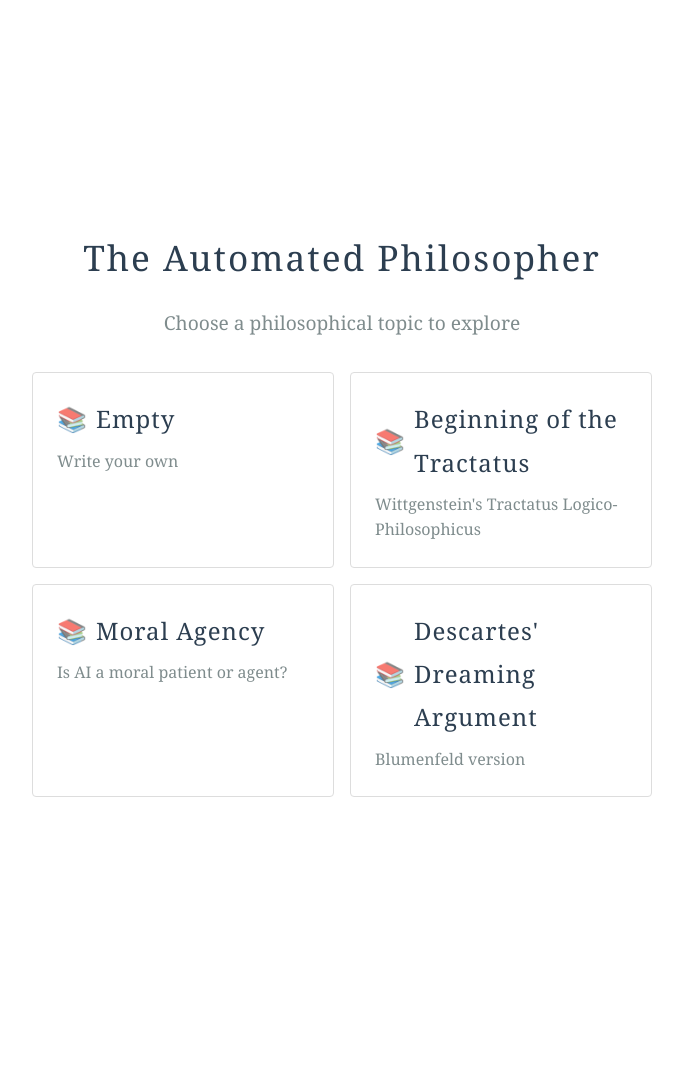
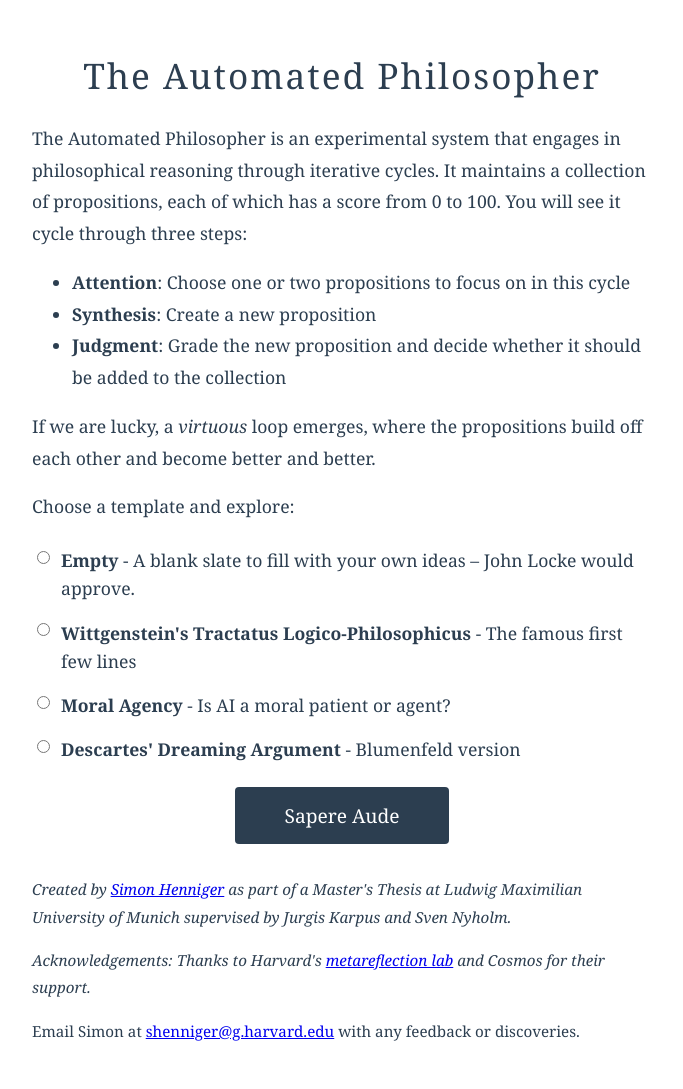
Before and after one commit to shenniger/automatedphil, a Flask app: page / in a window 1280 px wide. Shown: the whole page, without its empty margins (298-981 px from the left). Run offline with Flask 3, Linux system fonts and the light colour scheme.

Commit message:
Better explanation page

```diff
--- a/app.py
+++ b/app.py
@@ -73,7 +73,7 @@ def format_storage_as_md(storage):
 STORAGE_OPTIONS = {
     "empty": {
         "name": "Empty",
-        "description": "Write your own",
+        "description": "A blank slate to fill with your own ideas – John Locke would approve.",
         "data": [
             {
                 "identifier": "1.1",
@@ -90,8 +90,8 @@ STORAGE_OPTIONS = {
         ]
     },
     "tractatus": {
-        "name": "Beginning of the Tractatus",
-        "description": "Wittgenstein's Tractatus Logico-Philosophicus",
+        "name": "Wittgenstein's Tractatus Logico-Philosophicus",
+        "description": "The famous first few lines",
         "data": [
             {
                 "identifier": "1",
--- a/templates/index.html
+++ b/templates/index.html
@@ -29,9 +29,10 @@
             background: white;
             z-index: 1000;
             display: flex;
-            align-items: center;
+            align-items: flex-start;
             justify-content: center;
             padding: 20px;
+            overflow-y: auto;
         }
 
         .selection-overlay.hidden {
@@ -52,61 +53,44 @@
             margin-bottom: 1rem;
         }
 
-        .selection-subtitle {
-            text-align: center;
-            font-size: 1.2rem;
-            color: #7f8c8d;
-            margin-bottom: 2rem;
+        .info-text {
+            font-size: 1.1rem;
+            color: #2c3e50;
+            line-height: 1.8;
+            margin-bottom: 1.5rem;
+            text-align: left;
         }
 
-        .options-grid {
-            display: grid;
-            grid-template-columns: repeat(auto-fit, minmax(280px, 1fr));
-            gap: 1rem;
-            margin-bottom: 2rem;
+        .info-text p {
+            margin: 0 0 1rem 0;
         }
 
-        .option-card {
-            background: white;
-            border: 1px solid #ddd;
-            border-radius: 4px;
-            padding: 1.5rem;
-            cursor: pointer;
-            transition: all 0.3s ease;
-            position: relative;
+        .options-list {
+            margin: 1.5rem 0;
+            text-align: left;
         }
 
-        .option-card:hover {
-            border-color: #2c3e50;
-            box-shadow: 0 2px 8px rgba(0, 0, 0, 0.1);
-        }
-
-        .option-card.selected {
-            border-color: #2c3e50;
-            border-width: 2px;
-            box-shadow: 0 2px 8px rgba(0, 0, 0, 0.1);
-        }
-
-        .option-name {
-            font-size: 1.5rem;
-            color: #2c3e50;
-            margin-bottom: 0.5rem;
-            font-weight: 300;
-            letter-spacing: 1px;
+        .option-item {
+            margin-bottom: 1rem;
             display: flex;
-            align-items: center;
+            align-items: flex-start;
             gap: 0.5rem;
         }
 
-        .option-description {
-            font-size: 1rem;
-            color: #7f8c8d;
-            line-height: 1.6;
+        .option-radio {
+            margin-top: 0.3rem;
+            cursor: pointer;
         }
 
-        .option-icon {
-            font-size: 1.5rem;
-            opacity: 0.7;
+        .option-label {
+            font-size: 1.1rem;
+            color: #2c3e50;
+            line-height: 1.6;
+            cursor: pointer;
+        }
+
+        .option-label:hover {
+            color: #34495e;
         }
 
         .continue-btn {
@@ -118,16 +102,7 @@
             cursor: pointer;
             font-size: 1.2rem;
             font-family: 'Georgia', 'Times New Roman', serif;
-            display: block;
-            margin: 0 auto;
             transition: all 0.3s ease;
-            opacity: 0;
-            pointer-events: none;
-        }
-
-        .continue-btn.visible {
-            opacity: 1;
-            pointer-events: auto;
         }
 
         .continue-btn:hover {
@@ -438,8 +413,7 @@
             border-radius: 3px;
             font-family: inherit;
         }
-
-        .add-form input {
+.add-form input {
             font-size: 0.9rem;
         }
 
@@ -455,21 +429,38 @@
     <div class="selection-overlay" id="selectionOverlay">
         <div class="selection-container">
             <h1 class="selection-title">The Automated Philosopher</h1>
-            <div class="selection-subtitle">Choose a philosophical topic to explore</div>
 
-            <div class="options-grid">
+            <div class="info-text">
+              <p>The Automated Philosopher is an experimental system that engages in philosophical reasoning through iterative cycles. It maintains a collection of propositions, each of which has a score from 0 to 100. You will see it cycle through three steps:</p>
+                <ul>
+                  <li><b>Attention</b>: Choose one or two propositions to focus on in this cycle</li>
+                  <li><b>Synthesis</b>: Create a new proposition</li>
+                  <li><b>Judgment</b>: Grade the new proposition and decide whether it should be added to the collection</li>
+                </ul>
+                <p>If we are lucky, a <i>virtuous</i> loop emerges, where the propositions build off each other and become better and better.</p>
+                <p>Choose a template and explore:</p>
+            </div>
+
+            <div class="options-list">
                 {% for key, option in storage_options.items() %}
-                <div class="option-card" data-option="{{ key }}">
-                    <div class="option-name">
-                        <span class="option-icon">📚</span>
-                        <span>{{ option.name }}</span>
-                    </div>
-                    <div class="option-description">{{ option.description }}</div>
+                <div class="option-item">
+                    <input type="radio" name="storage-option" id="option-{{ key }}" value="{{ key }}" class="option-radio">
+                    <label for="option-{{ key }}" class="option-label">
+                        <strong>{{ option.name }}</strong> - {{ option.description }}
+                    </label>
                 </div>
                 {% endfor %}
             </div>
 
-            <button class="continue-btn" id="continueBtn">Sapere Aude</button>
+            <p style="text-align: center; margin-top: 1.5rem;">
+                <button class="continue-btn" id="continueBtn">Sapere Aude</button>
+            </p>
+
+            <div class="info-text" style="margin-top: 2rem; font-size: 0.95rem;">
+              <p><i>Created by <a href="https://henniger.dev">Simon Henniger</a> as part of a Master's Thesis at Ludwig Maximilian University of Munich supervised by Jurgis Karpus and Sven Nyholm.</i></p>
+              <p><i>Acknowledgements: Thanks to Harvard's <a href="https://metareflection.club/">metareflection lab</a> and Cosmos for their support.</i></p>
+                <p>Email Simon at <a href="mailto:shenniger@g.harvard.edu">shenniger@g.harvard.edu</a> with any feedback or discoveries.</p>
+            </div>
         </div>
     </div>
 
@@ -530,30 +521,19 @@
         const container = document.querySelector('.container');
         const selectionOverlay = document.getElementById('selectionOverlay');
         const continueBtn = document.getElementById('continueBtn');
-        const optionCards = document.querySelectorAll('.option-card');
+        const optionRadios = document.querySelectorAll('.option-radio');
         let statusInterval = null;
         let currentItemCount = document.querySelectorAll('.item').length;
-        let selectedOption = null;
-
-        // Storage selection handling
-        optionCards.forEach(card => {
-            card.addEventListener('click', () => {
-                // Remove selected class from all cards
-                optionCards.forEach(c => c.classList.remove('selected'));
-
-                // Add selected class to clicked card
-                card.classList.add('selected');
-
-                // Store selected option
-                selectedOption = card.dataset.option;
-
-                // Show continue button
-                continueBtn.classList.add('visible');
-            });
-        });
 
         continueBtn.addEventListener('click', async () => {
-            if (!selectedOption) return;
+            // Find which radio button is selected
+            const selectedRadio = document.querySelector('.option-radio:checked');
+            if (!selectedRadio) {
+                alert('Please select a philosophical topic to explore');
+                return;
+            }
+
+            const selectedOption = selectedRadio.value;
 
             // Disable button
             continueBtn.disabled = true;
@@ -950,9 +930,7 @@
             currentItemCount = 0;
 
             // Reset selection state
-            selectedOption = null;
-            optionCards.forEach(c => c.classList.remove('selected'));
-            continueBtn.classList.remove('visible');
+            optionRadios.forEach(radio => radio.checked = false);
             continueBtn.disabled = false;
             continueBtn.textContent = 'Sapere Aude';
 
```
